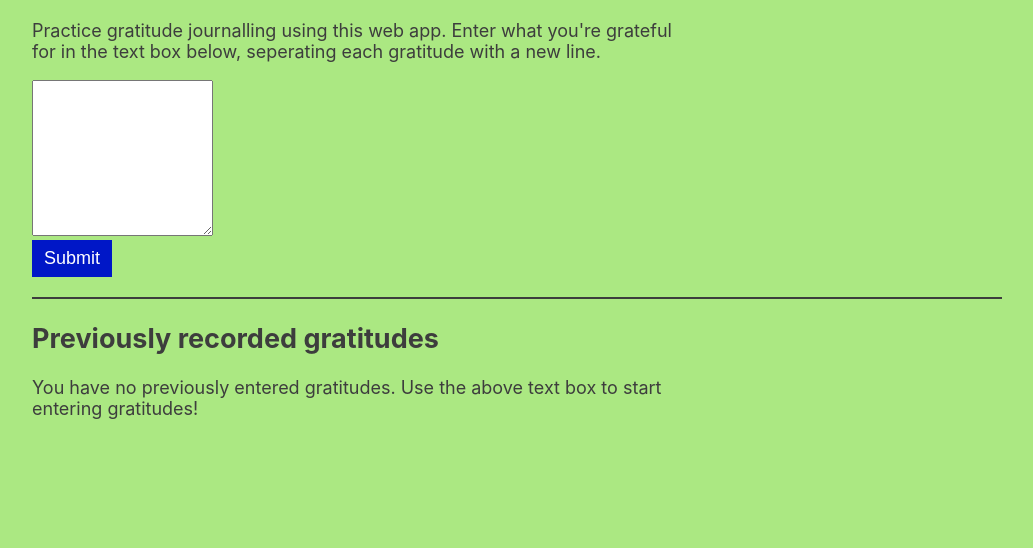
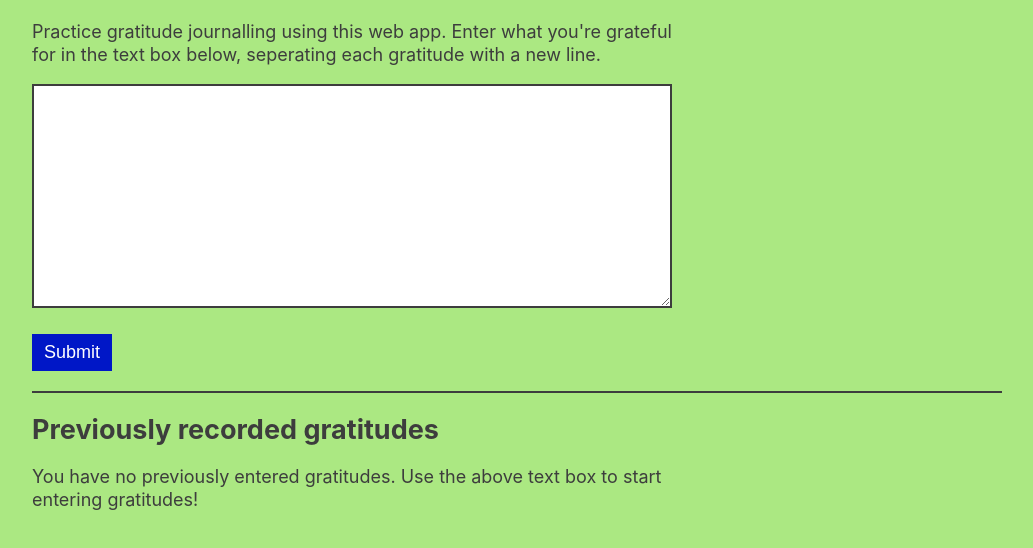
Before and after one commit to owenwilljones/gratitude-journal, a plain HTML site: page index.html in a window 1280 px wide. Shown: the part 72-620 px from the top of the page, without its empty margins (123-1156 px from the left). Drawn offline with Linux system fonts and the light colour scheme.

Commit message:
Style textarea and associated elements

```diff
--- a/index.html
+++ b/index.html
@@ -14,8 +14,10 @@
       <p>Practice gratitude journalling using this web app. Enter what you're grateful for in the text box below, seperating each gratitude with a new line.</p>
       <div class="hidden" id="error-message" role="alert"></div>
       <label class="visually-hidden" for="gratitudes-textarea">What I'm grateful for</label>
-      <textarea name="gratitudes-textarea" id="gratitudes-textarea" rows="10"></textarea>
-      <div>
+      <div class="form-group">
+        <textarea name="gratitudes-textarea" id="gratitudes-textarea" rows="10"></textarea>
+      </div>
+      <div class="form-group">
         <button id="submit-gratitude">Submit</button>
       </div>
 
--- a/style.css
+++ b/style.css
@@ -2,7 +2,7 @@ html, body {
   margin: 0;
   padding: 0;
   vertical-align: baseline;
-
+  box-sizing: border-box;
 }
 
 body {
@@ -10,6 +10,7 @@ body {
   font-family: -apple-system,BlinkMacSystemFont,"Segoe UI",Roboto,Oxygen-Sans,Ubuntu,Cantarell,"Helvetica Neue",sans-serif;
   color: #3D3D3D;
   font-size: 18px;
+  line-height: 1.25;
 }
 
 .wrapper {
@@ -27,6 +28,10 @@ body {
   .wrapper {
     margin: 0 auto;
   }
+}
+
+h2 {
+  margin: 20px 0;
 }
 
 a {
@@ -48,6 +53,20 @@ button {
 button:hover {
   background-color: #6B0099;
   cursor: pointer;
+}
+
+textarea {
+  width: 100%;
+  border: 2px solid #3D3D3D;
+  font-size: 1em;
+  font-family: -apple-system,BlinkMacSystemFont,"Segoe UI",Roboto,Oxygen-Sans,Ubuntu,Cantarell,"Helvetica Neue",sans-serif;
+  box-sizing: border-box;
+  padding: 5px 10px;
+}
+
+textarea:focus {
+  outline: 3px solid #00EEFF;
+  outline-offset: 0;
 }
 
 hr {
@@ -78,3 +97,7 @@ li {
   padding: 0;
   border: 0;
 }
+
+.form-group {
+  margin-bottom: 20px;
+}
```
